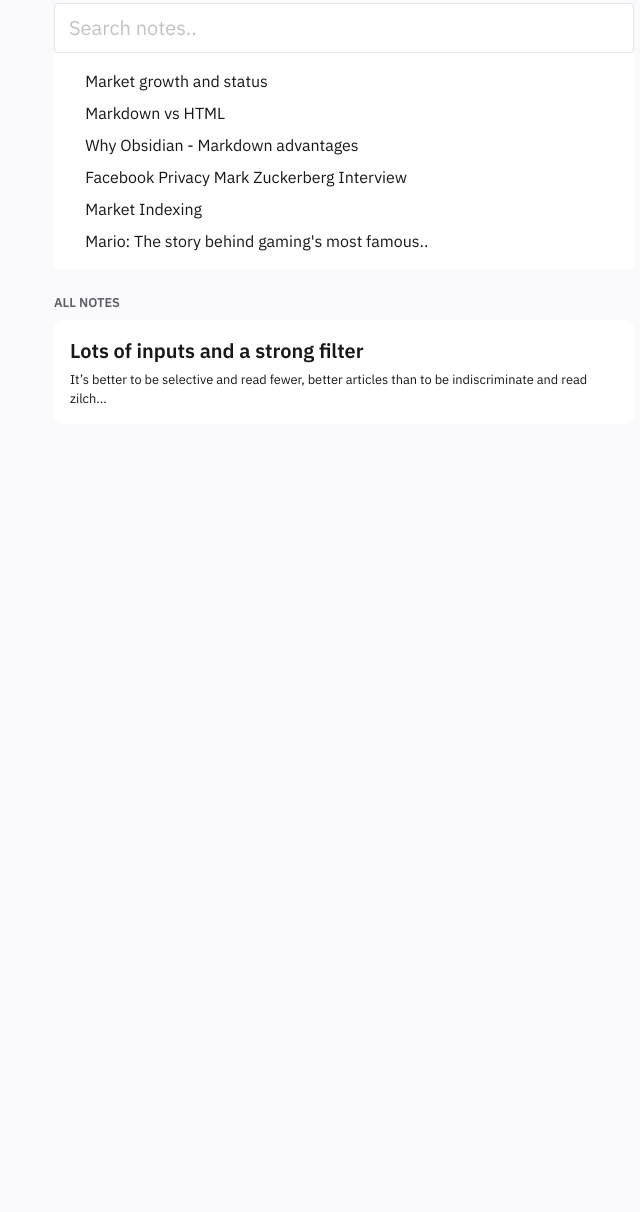
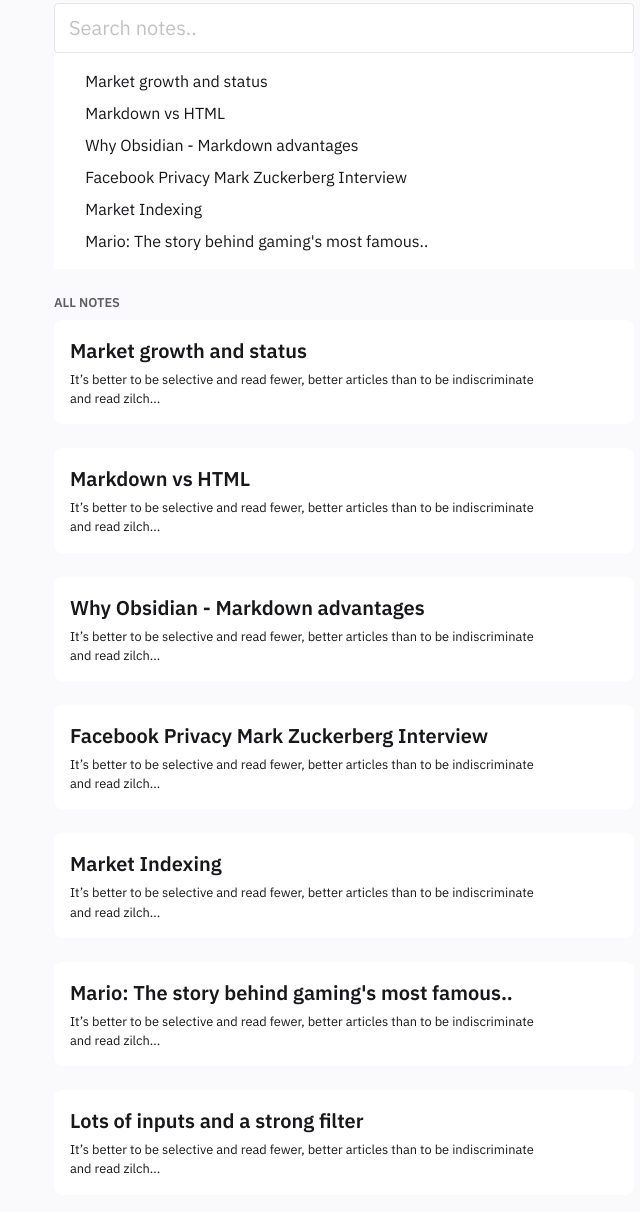
Before and after one commit to asimkt/notes_garden, a website: page src/pages/home.html in a window 1280 px wide. Shown: the part 430-1642 px from the top of the page, without its empty margins (296-936 px from the left). Before the commit the page ends 902 px from the top, so only its background shows below. Drawn offline with nearby package versions, Linux system fonts and the light colour scheme; files that its build step writes are made by us from their sources.

Commit message:
feat: add more note cards

```diff
--- /dev/null
+++ b/src/_sass/components/_note_cards.scss
@@ -0,0 +1,3 @@
+.note-cards .content {
+    width: 88%;
+}
--- a/src/_sass/main.scss
+++ b/src/_sass/main.scss
@@ -14,6 +14,8 @@
 // Import digital garden specific overwrites. This includes not so scalable styles.
 @import "./components/box";
 @import "./components/search-form";
+@import "./components/note_cards";
+
 
 // Import the rest of Bulma
 @import "../../node_modules/bulma/bulma";
--- a/src/partials/note-cards.html
+++ b/src/partials/note-cards.html
@@ -1,6 +1,54 @@
 <!-- Note cards -->
-<div class="block">
+<div class="block note-cards">
     <h5 class="is-title-uppercase">All notes</h5>
+    <div class="box">
+        <h4 class="is-size-4">Market growth and status</h4>
+        <div class="content is-small">
+            <p>
+                It’s better to be selective and read fewer, better articles than to be indiscriminate and read zilch...
+            </p>
+        </div>
+    </div>
+    <div class="box">
+        <h4 class="is-size-4">Markdown vs HTML</h4>
+        <div class="content is-small">
+            <p>
+                It’s better to be selective and read fewer, better articles than to be indiscriminate and read zilch...
+            </p>
+        </div>
+    </div>
+    <div class="box">
+        <h4 class="is-size-4">Why Obsidian - Markdown advantages</h4>
+        <div class="content is-small">
+            <p>
+                It’s better to be selective and read fewer, better articles than to be indiscriminate and read zilch...
+            </p>
+        </div>
+    </div>
+    <div class="box">
+        <h4 class="is-size-4">Facebook Privacy Mark Zuckerberg Interview</h4>
+        <div class="content is-small">
+            <p>
+                It’s better to be selective and read fewer, better articles than to be indiscriminate and read zilch...
+            </p>
+        </div>
+    </div>
+    <div class="box">
+        <h4 class="is-size-4">Market Indexing</h4>
+        <div class="content is-small">
+            <p>
+                It’s better to be selective and read fewer, better articles than to be indiscriminate and read zilch...
+            </p>
+        </div>
+    </div>
+    <div class="box">
+        <h4 class="is-size-4">Mario: The story behind gaming's most famous..</h4>
+        <div class="content is-small">
+            <p>
+                It’s better to be selective and read fewer, better articles than to be indiscriminate and read zilch...
+            </p>
+        </div>
+    </div>
     <div class="box">
         <h4 class="is-size-4">Lots of inputs and a strong filter</h4>
         <div class="content is-small">
```
Also changed, not shown: build/pages/home.html. Lines whose indentation alone changed are shown as unchanged.
